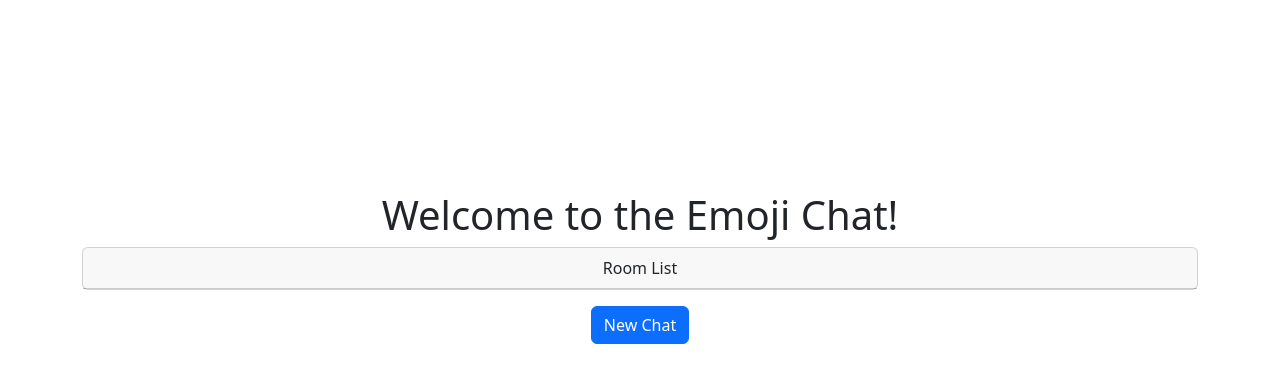
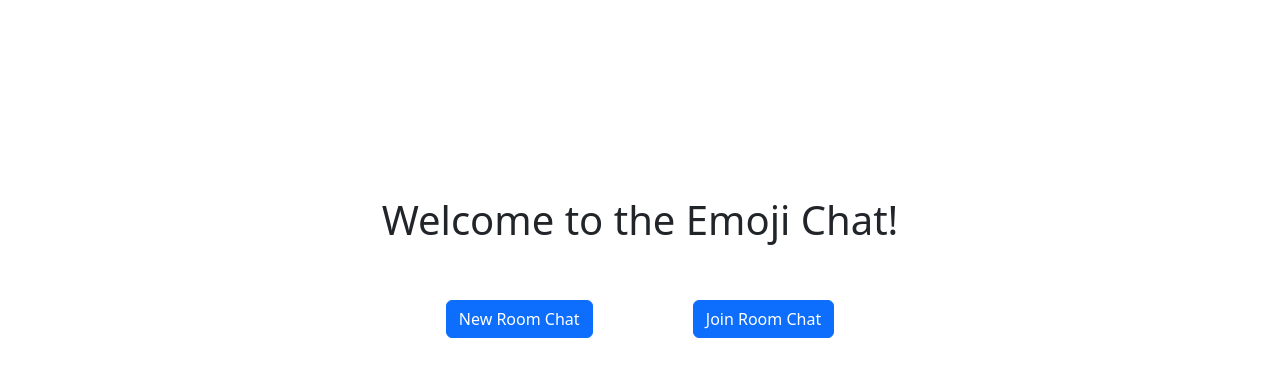
Before and after one commit to vvanglro/Emoji-Chat, a FastAPI app: page / in a window 1280 px wide. Shown: the part 133-516 px from the top of the page. Run offline with FastAPI, Linux system fonts and the light colour scheme; data that the repository does not hold is empty; parts of the project's set-up code (start-up, migrations or seed data) failed here and were passed over.

Commit message:
feat: add room.html

```diff
--- a/emoji_chat/api.py
+++ b/emoji_chat/api.py
@@ -69,6 +69,11 @@ async def get_homepage(request: Request):
     return templates.TemplateResponse(request=request, name="index.html")
 
 
+@app.get("/room")
+async def get_homepage(request: Request):
+    return templates.TemplateResponse(request=request, name="room.html")
+
+
 @app.get("/chat")
 async def get_chat_page(request: Request, room_id: str):
     return templates.TemplateResponse(
--- a/static/js/index.js
+++ b/static/js/index.js
@@ -1,7 +1,6 @@
-async function startNewChat(room_id = null) {
+async function startNewChat() {
     // 生成 UUID
-    room_id = room_id || generateUUID();
-    const apiHost = window.location.host;  // 替换为你的后端API地址
+    const room_id = generateUUID();
 
     try {
         const response = await fetch(`/api/newchat`, {
@@ -31,42 +30,3 @@ function generateUUID() {
         return v.toString(16);
     });
 }
-
-// 展示房间列表
-function show_room_list(room_list) {
-    const new_room = (data) => {
-        return `<li class="list-group-item">
-            <div class="row align-items-start">
-                <div class="col">
-                    ${data.room_id}
-                </div>
-                <div class="col">
-                    <span class="badge text-bg-primary">${data.member_count}</span>
-                </div>
-                <div class="col">
-                    <button type="button" class="btn btn-primary" onclick="startNewChat('${data.room_id}')">Join</button>
-                </div>
-            </div>
-        </li>`;
-    }
-
-    let room_dom = "";
-    for (let room of room_list) {
-        room_dom += new_room(room)
-    }
-
-    document.querySelector("#room_list > ul").innerHTML = room_dom;
-}
-
-
-(async function () {
-    // 初始化房间列表
-    try {
-        const response = await (await fetch(`/room/query`)).json();
-        // 按照房间人数降序排列
-        show_room_list(response.data.toSorted((a, b) => a.member_count - b.member_count > 0 ? -1 : 1))
-    } catch (error) {
-        console.error('Error:', error);
-        alert('Something went wrong. Please try again.');
-    }
-})()
--- a/templates/index.html
+++ b/templates/index.html
@@ -11,14 +11,9 @@
 <body class="d-flex align-items-center justify-content-center" style="height: 100vh;">
     <div class="container text-center">
         <h1>Welcome to the Emoji Chat!</h1>
-        <div id="room_list" class="card">
-            <div class="card-header">
-                Room List
-            </div>
-            <ul class="list-group list-group-flush">
-            </ul>
-        </div>
-        <button class="btn btn-primary mt-3" onclick="startNewChat()">New Chat</button>
+        <button class="btn btn-primary mt-5 me-5" onclick="startNewChat()">New Room Chat</button>
+        <a class="btn btn-primary mt-5 ms-5" href="/room" target="_blank">Join Room
+            Chat</a>
     </div>
 
     <script src="/static/js/index.js"></script>
```
Also changed, not shown: static/js/room.js (added, +47 -0 lines), templates/room.html (added, +40 -0 lines).
